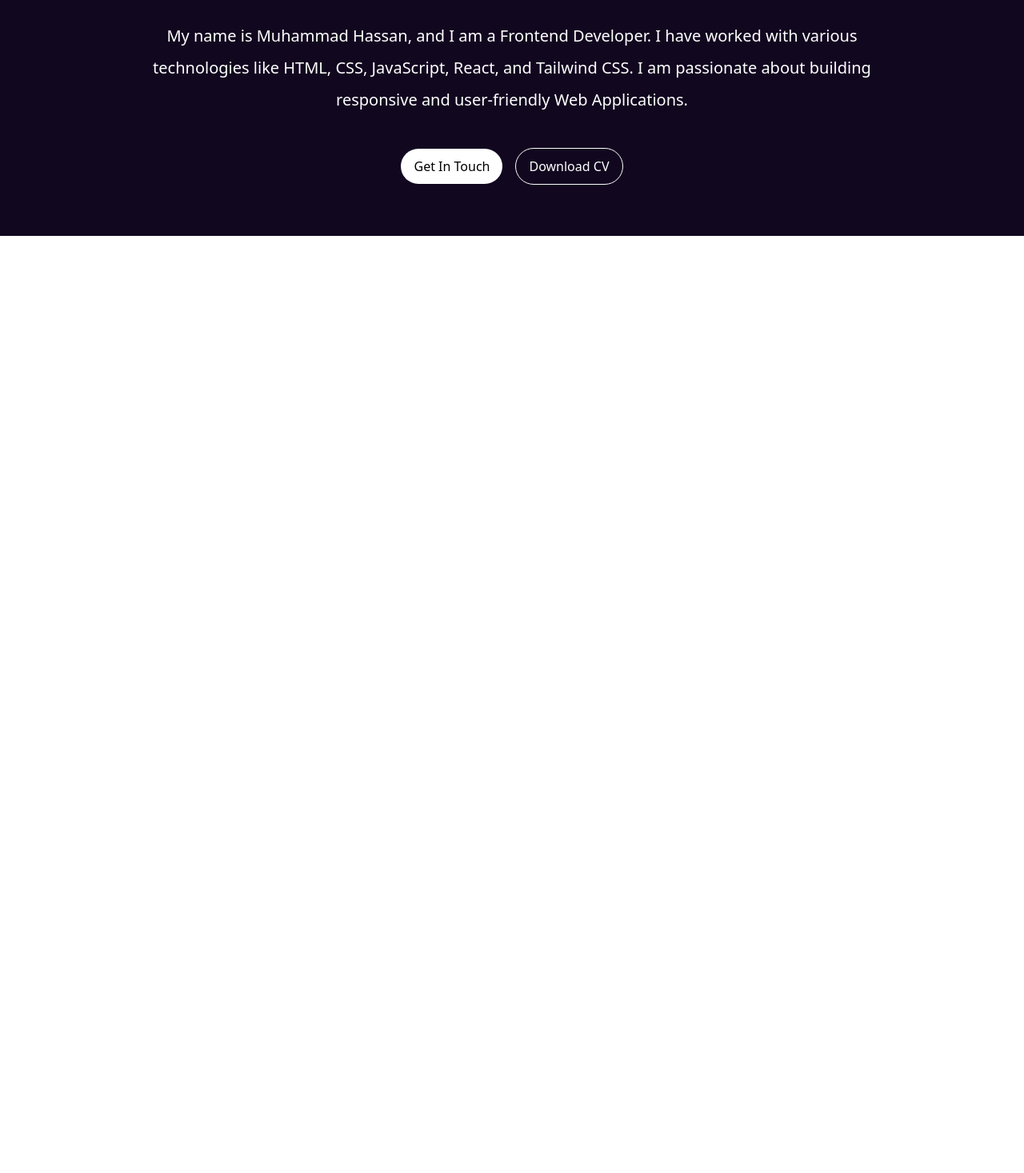
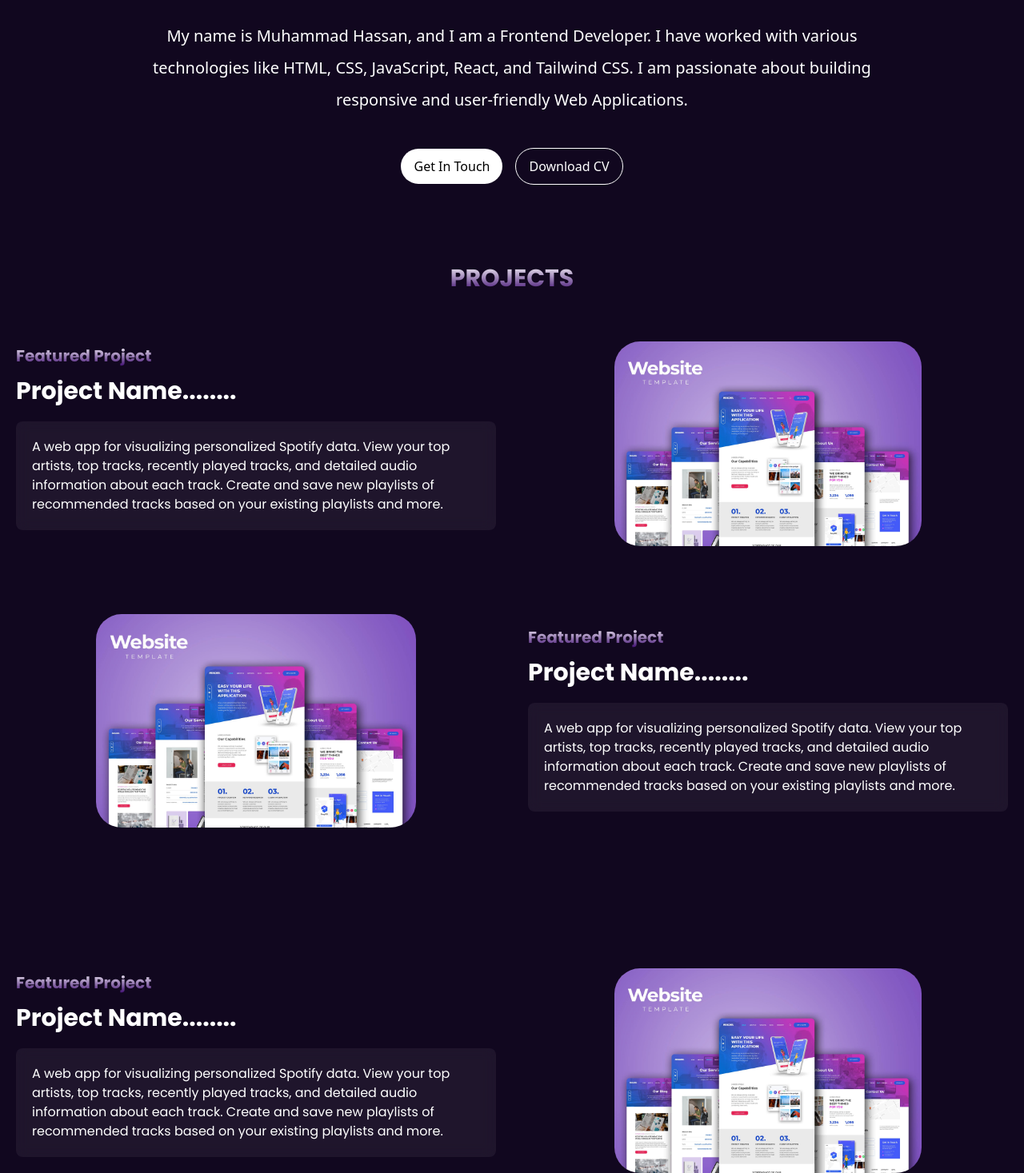
Before and after one commit to mha55ann/Portfolio, a React (Vite) app: page / in a window 1280 px wide. Shown: the part 485-1952 px from the top of the page at 80% size. Before the commit the page ends 800 px from the top, so only its background shows below. Built offline with nearby package versions, Linux system fonts and the light colour scheme.

Commit message:
added project sections

```diff
--- a/src/App.jsx
+++ b/src/App.jsx
@@ -1,12 +1,20 @@
 import React from "react";
 import Home from "./components/Home";
 import Navbar from "./components/navbar";
+import Project01 from "./components/Project01";
+import Project02 from "./components/Project02";
+import Project03 from "./components/Project03";
 import "./App.css";
+
 function App() {
   return (
     <>
       <Navbar />
       <Home />
+      <Project01 />
+      <Project02 />
+      <Project03 />
+
     </>
   );
 }
--- /dev/null
+++ b/src/components/Project01.jsx
@@ -0,0 +1,39 @@
+import React from "react";
+import imgproj from "../images/project1.jpg";
+function Projects() {
+  return (
+    //container
+    <div className=" bg-[#11071f]   ">
+      {/* project headding */}
+      <div className="text-center text-3xl font-bold text-white text-gradient1 font-primary top-[35px] relative">
+        PROJECTS
+      </div>
+      {/* project 1 grid */}
+      <div className="grid sm:grid-cols-2 mt-20">
+        <div className=" bg-[#11071f] p-5  ">
+          <div className=" text-xl font-bold text-[#9857d3] font-primary text-gradient1 ">
+            Featured Project
+          </div>
+          <div className=" text-3xl font-bold text-white font-primary mt-3 ">
+            Project Name........
+          </div>
+          <div className=" text-white font-primary bg-white/6 backdrop-blur-sm p-5  rounded-lg mt-5 btn-style6 ">
+            A web app for visualizing personalized Spotify data. View your top
+            artists, top tracks, recently played tracks, and detailed audio
+            information about each track. Create and save new playlists of
+            recommended tracks based on your existing playlists and more.
+          </div>
+        </div>
+        <div className=" bg-[#11071f] flex justify-center  items-end  sm:pb-10 md:pb-0">
+          <img
+            src={imgproj}
+            alt="there is an img"
+            className="w-72 sm:w-96 rounded-4xl mx-auto transition-transform duration-300 hover:scale-110"
+          />
+        </div>
+      </div>
+    </div>
+  );
+}
+
+export default Projects;
--- /dev/null
+++ b/src/components/Project02.jsx
@@ -0,0 +1,62 @@
+import React from "react";
+import imgproj from "../images/project1.jpg";
+
+function Project02() {
+  return (
+    <>
+      {/* Grid layout for larger screens */}
+      <div className="sm:grid grid-cols-2 py-20 bg-[#11071f] hidden">
+        <div className="bg-[#11071f] flex justify-center  items-end  sm:pb-10 md:pb-0">
+          <img
+            src={imgproj}
+            alt="there is an img"
+            className="w-[400px] rounded-4xl mx-auto transition-transform duration-300 hover:scale-110"
+          />
+        </div>
+
+        <div className="bg-[#11071f] p-5">
+          <div className="text-xl font-bold text-[#9857d3] font-primary text-gradient1">
+            Featured Project
+          </div>
+          <div className="text-3xl font-bold text-white font-primary mt-3">
+            Project Name........
+          </div>
+          <div className="text-white font-primary bg-white/6 backdrop-blur-sm p-5 rounded-lg mt-5 btn-style6">
+            A web app for visualizing personalized Spotify data. View your top
+            artists, top tracks, recently played tracks, and detailed audio
+            information about each track. Create and save new playlists of
+            recommended tracks based on your existing playlists and more.
+          </div>
+        </div>
+      </div>
+
+      {/* Grid layout for smaller screens */}
+      <div className="sm:hidden grid">
+        <div className="bg-[#11071f] p-5">
+          <div className="text-xl font-bold text-[#9857d3]  font-primary text-gradient1">
+            Featured Project
+          </div>
+          <div className="text-3xl font-bold text-white font-primary mt-3">
+            Project Name........
+          </div>
+          <div className="text-white font-primary bg-white/6 backdrop-blur-sm p-5 rounded-lg mt-5 btn-style6">
+            A web app for visualizing personalized Spotify data. View your top
+            artists, top tracks, recently played tracks, and detailed audio
+            information about each track. Create and save new playlists of
+            recommended tracks based on your existing playlists and more.
+          </div>
+        </div>
+
+        <div className="bg-[#11071f]  flex justify-center  items-end  sm:pb-10 md:pb-0">
+          <img
+            src={imgproj}
+            alt="there is an img"
+            className="w-72 rounded-4xl mx-auto transition-transform duration-300 hover:scale-110"
+          />
+        </div>
+      </div>
+    </>
+  );
+}
+
+export default Project02;
--- /dev/null
+++ b/src/components/Project03.jsx
@@ -0,0 +1,35 @@
+import React from "react";
+import imgproj from "../images/project1.jpg";
+function Project03() {
+  return (
+    <>
+      <div className="grid sm:grid-cols-2 pt-20 bg-[#11071f]">
+        <div className=" bg-[#11071f] p-5  ">
+          <div className=" text-xl font-bold text-[#9857d3] font-primary text-gradient1">
+            Featured Project
+          </div>
+          <div className=" text-3xl font-bold text-white font-primary mt-3">
+            Project Name........
+          </div>
+          <div className=" text-white font-primary bg-white/6 backdrop-blur-sm p-5  rounded-lg mt-5 btn-style6">
+            A web app for visualizing personalized Spotify data. View your top
+            artists, top tracks, recently played tracks, and detailed audio
+            information about each track. Create and save new playlists of
+            recommended tracks based on your existing playlists and more.
+          </div>
+        </div>
+        <div className=" bg-[#11071f] flex justify-center  items-end  sm:pb-10 md:pb-0 ">
+          <img
+            src={imgproj}
+            alt="there is an img"
+            className="w-72 sm:w-96 rounded-4xl mx-auto transition-transform duration-300 hover:scale-110"
+          />
+
+        </div>
+
+      </div>
+    </>
+  );
+}
+
+export default Project03;
--- a/src/style.css
+++ b/src/style.css
@@ -1,5 +1,5 @@
 .text-gradient {
-  background: linear-gradient(60deg, #7127ba, white);
+  background: linear-gradient(60deg, #38046c, white);
   background-clip: text;
   -webkit-background-clip: text;
   -webkit-text-fill-color: transparent;
@@ -29,7 +29,22 @@
 }
 
 .btn-style5:hover {
-  box-shadow: inset 0 0 0.55em 0em hwb(241 2% 53%); /* Inner shadow effect */
+  box-shadow: inset 0 0 0.55em 0em hsl(241, 90%, 25%); /* Inner shadow effect */
   border-color: #2925ff; /* Border color on hover */
   color: #2825e9; /* Text color on hover */
 }
+.btn-style6 {
+  transition: all 0.3s ease-in-out;
+}
+
+.btn-style6:hover {
+  box-shadow: inset 0 0 0.55em 0em hsl(241, 90%, 25%); /* Inner shadow effect */
+  border-color: #2925ff; /* Border color on hover */
+  color: #9c9bf3; /* Text color on hover */
+}
+.text-gradient1 {
+  background: linear-gradient(to top, #38046c, white);
+  background-clip: text;
+  -webkit-background-clip: text;
+  -webkit-text-fill-color: transparent;
+}
```
Also changed, not shown: src/images/project1.jpg (added).
